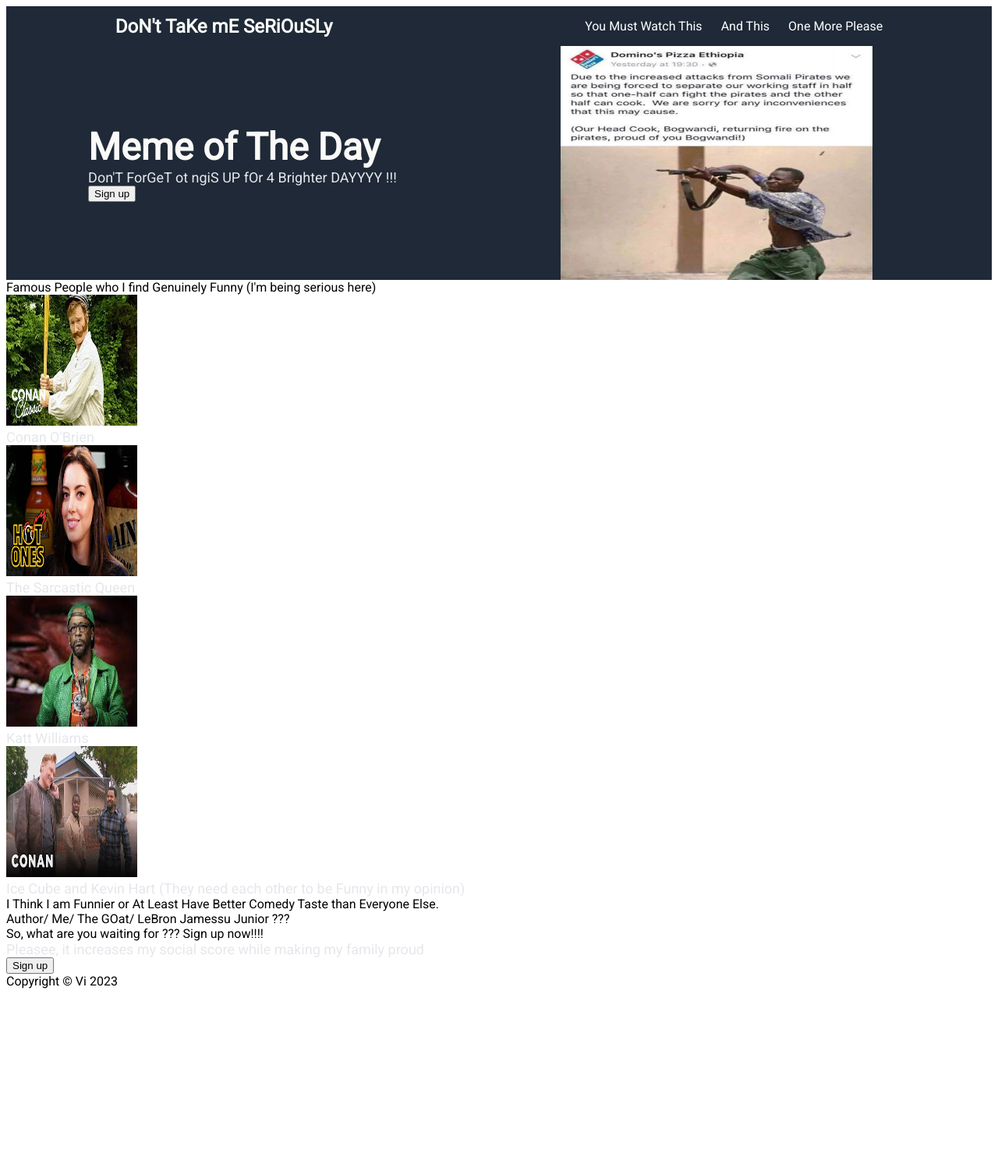
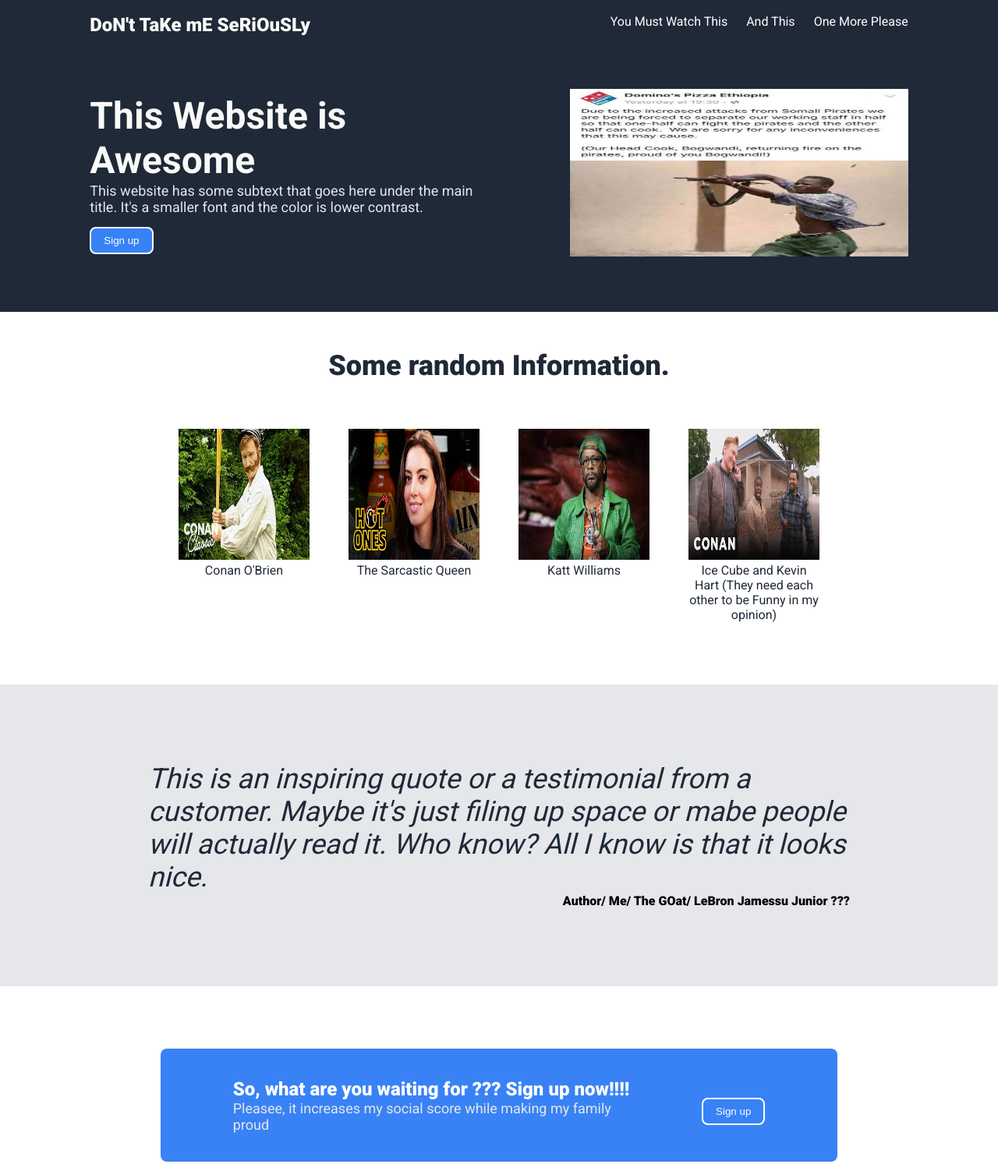
Before and after one commit to vtjiong/Landing-page, a plain HTML site: page index.html in a window 1280 px wide. Shown: the top 1493 px of the page at 78% size. Before the commit the page ends 1276 px from the top, so only its background shows below. Drawn offline with Linux system fonts and the light colour scheme.

Commit message:
landing-page done

```diff
--- a/index.html
+++ b/index.html
@@ -5,74 +5,79 @@
     <meta name="viewport" content="width=device-width, initial-scale=1.0">
     <title>Landing-page</title>
     <link rel="stylesheet" href="style.css">
-    <link href='https://fonts.googleapis.com/css?family=Roboto' rel='stylesheet'>
-    <style>
-    body {
-        font-family: 'Roboto';
-    }
-    </style>
 </head>
 <body>
     <div class="overall">
     <div class="header">
         <div class="top">
+            <div class="santi">
                 <div class="logo"> DoN't TaKe mE SeRiOuSLy</div>
+            </div>
+            <div class="right">
                 <ul>
                 <li><a href="https://www.youtube.com/watch?v=N705E3s2oLE"> You Must Watch This</a></li>
                 <li><a href="https://www.youtube.com/watch?v=CxAPNWYyMd8">And This</a></li>
                 <li><a href="https://www.youtube.com/watch?v=Z3J_MCbwaJ0">One More Please</a></li>
             </ul>
             </div>
+     </div>
         <div class="below-logo">
-            <div class=left>
+            <div class="santi">
                 <div class="hero-text">
-                    Meme of The Day
+                    <h1>This Website is Awesome</h1>
                 </div>
                 <div class="text">
-                     Don'T ForGeT ot ngiS UP fOr 4 Brighter DAYYYY !!!
+                    This website has some subtext that goes here under the main title. It's a smaller font and the color is lower contrast.
                 </div>
                 <a href="https://www.youtube.com/watch?v=5DADtXVTVV4"><button> Sign up</button></a>
             </div>
-                <image src="bogwandi.jpg" alt="Ethiopia Domino's head chef figthing Somali pirates" width="400" height="300">
+            <div class="right">
+                <image src="bogwandi.jpg" alt="Ethiopia Domino's head chef figthing Somali pirates" width="434" height="215">
+            </div>
             </div>
         </div>
     <div class="section2">
         <div class="title">
-        Famous People who I find Genuinely Funny (I'm being serious here)
+        Some random Information.
         </div>
+        <div class="container">
         <div class="squares">
             <a href="https://www.youtube.com/results?search_query=conan+o+brien+old+timey+baseball>"></a><img src="conan.jpg" alt="Conan O'Brien Video" height="168" width="168"> </a>
-            <div class="text">
+            <div class="text2">
               Conan O'Brien
             </div>
         </div>
         <div class="squares">
             <a href="https://www.youtube.com/watch?v=iS68LmqFVeA"><img src=aubrey.jpg alt="Aubrey Plaza Video" width="168" height="168"></a>
-            <div class="text">
+            <div class="text2">
                 The Sarcastic Queen
             </div>
         </div>
         <div class="squares">
             <a href="https://www.youtube.com/watch?v=67PWaBvpjA0"><img src="Katt.jpg" alt="Katt Williams video" width="168" height="168"></a>
-            <div class="text">
+            <div class="text2">
                 Katt Williams
             </div>
         </div>
         <div class="squares">
             <a href="https://www.youtube.com/watch?v=1Za8BtLgKv8&t=12s"><img src="Ice.jpg" alt= "Ice Cube and Kevin Hart video" width="168" height="168"></a>
-            <div class="text">
+            <div class="text2">
                 Ice Cube and Kevin Hart (They need each other to be Funny in my opinion)
             </div>
         </div>
     </div>
+</div>
     <div class="section3">
+        <div class="container2">
         <div class="inspirational">
-            I Think I am Funnier or At Least Have Better Comedy Taste than Everyone Else.
+            <em>This is an inspiring quote or a testimonial from a customer. Maybe it's just filing up space or mabe people will actually read it. Who know? All I know is that it looks nice.</em>
         </div>
-        <div class="Author">
-            Author/ Me/ The GOat/ LeBron Jamessu Junior ???
+        <div class="author">
+            <p>Author/ Me/ The GOat/ LeBron Jamessu Junior ???</p>
         </div>
     </div>
+</div>
+    <div class="container3">
     <div class="section4">
         <div class="left2">
         <div class="call">
@@ -82,7 +87,10 @@
         Pleasee, it increases my social score while making my family proud
         </div>
         </div>
+        <div class="right2">
         <a href="https://www.youtube.com/watch?v=5DADtXVTVV4"><button> Sign up</button></a>
+    </div>
+</div>
 </div>
     <div class="footer">
         Copyright © Vi 2023
--- a/style.css
+++ b/style.css
@@ -1,3 +1,11 @@
+@import url('https://fonts.googleapis.com/css2?family=Roboto:wght@300;400;500;700;900&display=swap');
+*{
+    margin:0;
+    padding:0;
+}
+body{
+    font-family: 'Roboto', sans-serif;
+}
 .overall{
     display: flex;
     flex-direction:column;
@@ -6,11 +14,12 @@
     display: flex;
     background: #1f2937;
     flex-direction:column;
+    height: 400px;
 }
 .top{
     display:flex;
-    justify-content: space-around;
-    align-items: center;
+    margin-top: 18px;
+    justify-content: space-evenly;
 }
 a {
     /* this removes the line under our links */
@@ -22,32 +31,121 @@
     list-style-type: none;
     display:flex;
     gap: 1.5em;
+    width:434px;
+    justify-content: flex-end;
 }
 
 .logo{
     font-size: 24px;
     color: #f9faf8;
     font-weight: 900;
-    padding-right:4px;
+    width: 500px;
 }
 
 .below-logo{
     display:flex;
-    justify-content: space-around;
+    justify-content: space-evenly;
+    flex-wrap: wrap;
     align-items: center;
-    padding-right: 48px;
+    flex:1;
 }
-.left{
-    display: flex;
-    align-items: flex-start;
-    flex-direction: column;
-}
+
 .text{
     font-size: 18px;
     color: #e5e7eb;
+    width: 500px;
 }
 .hero-text{
-    font-size: 48px;
+    font-size: 24px;
+    font-weight: 900px;
+    color:#f9faf8;
+    align-self: flex-start;
+    width:400px
+}
+button{
+    margin-top: 15px;
+    border: none;
+    border-radius: 8px;
+    background: #3882f6;
+    padding: 8px 16px;
+    color: white;
+    border: 2px solid white;
+}
+
+.section2{
+    display:flex;
+    flex-direction: column;
+    margin-top: 3em;
+    gap: 60px;
+    align-items: center;
+    justify-content: center;
+}
+.title{
+    font-size: 36px;
     font-weight: 900;
-    color:#f9faf8;
+    color:#1f2937;
+    align-self: center;
 }
+.container{
+    display:flex;
+    gap: 50px;
+}
+.squares{
+    max-width: 168px;
+    text-align: center;
+    color:#1F2937;
+}
+
+.section3{
+    background-color: #e5e7eb;
+    display:flex;
+    flex-direction: column;
+    margin-top: 80px;
+    align-items:center ;
+    padding:100px 0px;
+}
+.container2{
+    display:flex;
+    flex-direction:column;
+
+}
+.inspirational{
+    font-size: 36px;
+    color:#1F2937;
+    display:flex;
+    width: 900px;
+    font-style: italic;
+}
+.author{
+    font-weight: 900;
+    align-self: flex-end;
+}
+.container3{
+    display:flex;
+    margin-top: 80px;
+    align-items: center;
+    justify-content: center;
+    margin-bottom: 80px;
+}
+.section4{
+    display:flex;
+    background-color:#3882F6;
+    width:868px;
+    height: 145px;
+    align-items: center;
+    justify-content: space-evenly;
+    border-radius: 8px;
+}
+.call{
+    color:white;
+    font-weight:900;
+    font-size:24px;
+}
+.footer{
+    background-color:#1F2937;
+    display:flex;
+    height: 80px;
+    color:white;
+    justify-content: center;
+    align-items:center;
+}
```
Lines whose indentation alone changed are shown as unchanged.
